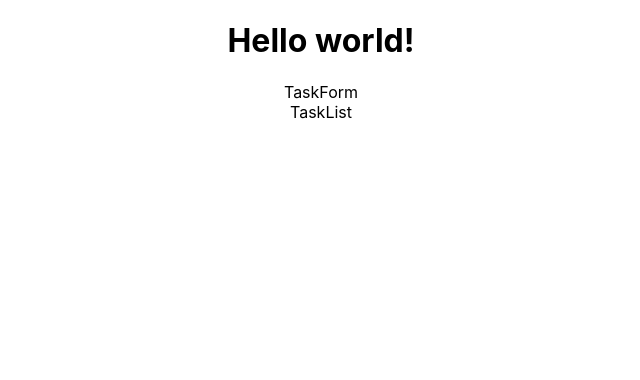
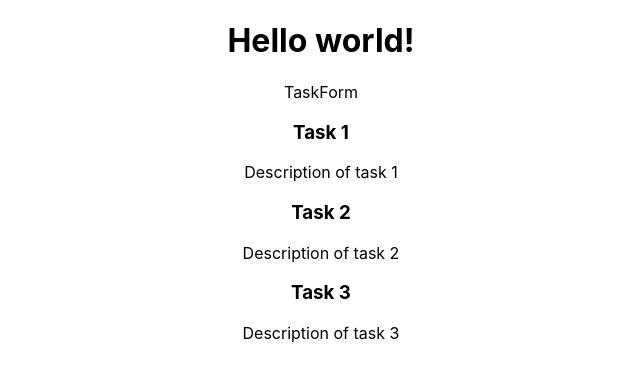
Before and after one commit to stacklast/react-rtk-crud, a React (Create React App) app: page / in a window 1280 px wide. Shown: the top 380 px of the page, without its empty margins (319-959 px from the left). Built offline with nearby package versions, Linux system fonts and the light colour scheme.

Commit message:
add: List behavior

```diff
--- a/src/App.js
+++ b/src/App.js
@@ -1,11 +1,8 @@
 import './App.css';
-import { useSelector } from 'react-redux';
 import TaskForm from './app/components/TaskForm';
 import TaskList from './app/components/TaskList';
 
 function App() {
-  const taskState = useSelector(state => state.tasks);
-  console.log(taskState);
   return (
     <div className="App">
       <h1>Hello world!</h1>
--- a/src/app/components/TaskList.js
+++ b/src/app/components/TaskList.js
@@ -1,9 +1,22 @@
 import React from 'react'
+import { useSelector } from 'react-redux';
+
 
 const TaskList = () => {
-  return (
-    <div>TaskList</div>
-  )
+    const tasks = useSelector((state)=> state.tasks);
+    console.log(tasks);
+    return (
+        <div>
+            {
+            tasks.map(
+                (task) => (
+                <div key={task.id}>
+                    <h3>{task.title} </h3>
+                    <p>{task.description}</p>
+                </div>
+            ))}
+        </div>
+    )
 }
 
 export default TaskList
--- a/src/app/features/tasks/taskSlice.js
+++ b/src/app/features/tasks/taskSlice.js
@@ -1,7 +1,30 @@
 import { createSlice } from '@reduxjs/toolkit';
+
+
+const initialState = [
+    {
+        id: '1',
+        title: 'Task 1',
+        description: 'Description of task 1',
+        completed: false,
+    },
+    {
+        id: '2',
+        title: 'Task 2',
+        description: 'Description of task 2',
+        completed: false,
+    },
+    {
+        id: '3',
+        title: 'Task 3',
+        description: 'Description of task 3',
+        completed: false,
+    },
+];
+
 export const taskSlice = createSlice({
     name: 'tasks',
-    initialState: [],
+    initialState: initialState,
     reducers: {}
 })
 
```
